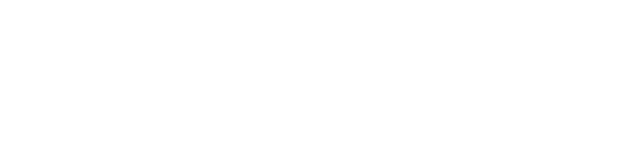
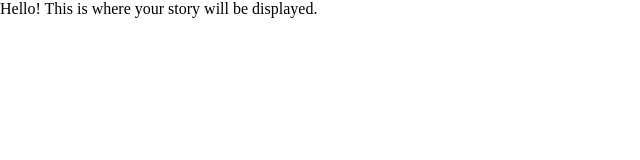
Before and after one commit to RMoran98/story-generator, a plain HTML site: page index.html in a window 1280 px wide. Shown: the whole page, without its empty margins (0-640 px from the left). Drawn offline with Linux system fonts and the light colour scheme.

Commit message:
Add divs around the game areas and a default message to the story area

```diff
--- a/index.html
+++ b/index.html
@@ -16,8 +16,16 @@
 </head>
 
 <body>
-    <!--The user input fields for the words to be used in the generated story-->
-    <!--Story selection, would the user like a fairytale or a heroic adventure-->
+    <!--The input area, which features two subsections-->
+    <div>
+        <!--The user input fields for the words to be used in the generated story-->
+        <!--Story selection, would the user like a fairytale or a heroic adventure-->
+    </div>
+    <!--The Story Area itself, where the story content will be displayed-->
+    <div>
+        <!--A default greeting message, to be replaced with story content when the user generates the story-->
+        <p>Hello! This is where your story will be displayed.</p>
+    </div>
     <!--The link to the script.js file, placed at the end so that the html and css may load before the game can be played, and the DOM elements the script needs to run will be in place-->
     <script src="assets/js/script.js"></script>
 </body>
```
